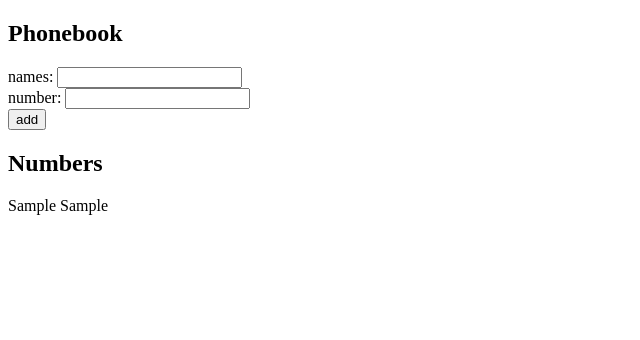
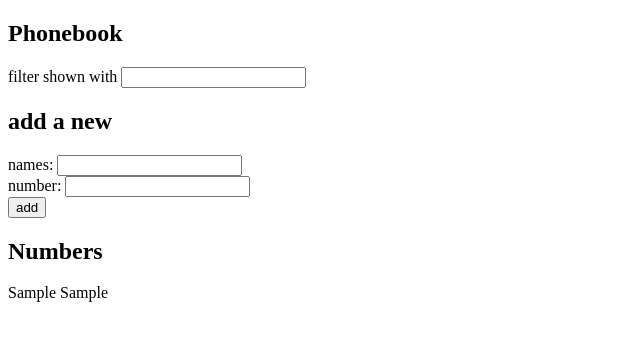
Before and after one commit to plalgiush/Communicating_with_server, a React (Create React App) app: page / in a window 1280 px wide. Both pictures are taken after typing "Sample", "Sample" into the empty fields and a click on the button "add". Shown: the top 340 px of the page, without its empty margins (0-640 px from the left). Built offline with nearby package versions, Linux system fonts and the light colour scheme.

Commit message:
final version the tasks 2.9-2.10

```diff
--- a/src/App.js
+++ b/src/App.js
@@ -1,59 +1,24 @@
 import { useState } from 'react'
-import Name from "./components/Name";
+import Persons from "./components/Persons";
+import PersonForm from "./components/PersonForm";
+import Filter from "./components/Filter";
 
 const App = () => {
     const [names, setName] = useState([])
     const [newName, setNewName] = useState('')
     const [newNumber, setNewNumber] = useState('')
-
-    const handleNameChange = (event) => {
-        setNewName(event.target.value)
-    }
-
-    const handleNumberChange = (event) => {
-        setNewNumber(event.target.value)
-    }
-
-    const addName = (event) => {
-        event.preventDefault()
-
-        const nameObject = {
-            name: newName,
-            phone: newNumber,
-            id: names.length + 1,
-        }
-
-        const readyName = names.find(name => newName === name.name);
-
-        if (readyName !== undefined) {
-            alert(`${newName} is already added to phonebook`)
-        } else {
-            setName(names.concat(nameObject))
-            setNewName('')
-            setNewNumber('')
-        }
-    }
-
-
+    const [filter, setFilter] = useState('')
 
     return (
         <div>
             <h2>Phonebook</h2>
-            <form onSubmit={addName}>
-                <div>
-                    <div>names: <input value={newName} onChange={handleNameChange} /></div>
-                    <div>number: <input value={newNumber} onChange={handleNumberChange} /></div>
-                </div>
-                <div>
-                    <button type="submit">add</button>
-                </div>
-            </form>
+            <Filter filter={filter} setFilter={setFilter}/>
+            <h2>add a new</h2>
+            <PersonForm names={names} newName={newName} newNumber={newNumber}
+                        setName={setName} setNewName={setNewName} setNewNumber={setNewNumber} />
+
             <h2>Numbers</h2>
-            <div>
-                {names.map(name =>
-                    <Name key={name.id} name={name} />
-                )}
-            </div>
+            <Persons names={names} filter={filter} />
         </div>
     )
 }
--- /dev/null
+++ b/src/components/Filter.jsx
@@ -0,0 +1,16 @@
+import React from 'react';
+
+const Filter = ({ filter, setFilter }) => {
+
+    const handleFilter = (event) => {
+        setFilter(event.target.value.toLowerCase())
+    }
+
+    return (
+        <div>
+            filter shown with <input value={filter} onChange={handleFilter} />
+        </div>
+    );
+};
+
+export default Filter;
--- a/src/components/Name.js
+++ /dev/null
@@ -1,9 +0,0 @@
-import React from 'react';
-
-const Name = ({ name }) => {
-    return (
-        <div>{name.name} {name.phone}</div>
-    );
-};
-
-export default Name;
--- /dev/null
+++ b/src/components/PersonForm.jsx
@@ -0,0 +1,46 @@
+import React from 'react';
+
+const PersonForm = ({names, newName, newNumber, setName, setNewName, setNewNumber}) => {
+
+    const handleNameChange = (event) => {
+        setNewName(event.target.value)
+    }
+
+    const handleNumberChange = (event) => {
+        setNewNumber(event.target.value)
+    }
+
+    const addName = (event) => {
+        event.preventDefault()
+
+        const nameObject = {
+            name: newName,
+            phone: newNumber,
+            id: names.length + 1,
+        }
+
+        const readyName = names.find(name => newName === name.name);
+
+        if (readyName !== undefined) {
+            alert(`${newName} is already added to phonebook`)
+        } else {
+            setName(names.concat(nameObject))
+            setNewName('')
+            setNewNumber('')
+        }
+    }
+
+    return (
+        <form onSubmit={addName}>
+            <div>
+                <div>names: <input value={newName} onChange={handleNameChange} /></div>
+                <div>number: <input value={newNumber} onChange={handleNumberChange} /></div>
+            </div>
+            <div>
+                <button type="submit">add</button>
+            </div>
+        </form>
+    );
+};
+
+export default PersonForm;
--- /dev/null
+++ b/src/components/Persons.jsx
@@ -0,0 +1,22 @@
+import React from 'react';
+
+const Persons = ({ names, filter }) => {
+
+    const filteredData = names.filter(person => {
+        if (filter === '') {
+            return person
+        } else {
+            return person.name.includes(filter)
+        }
+    })
+
+    return (
+        <div>
+            {filteredData.map(item => (
+                <div key={item.id}>{item.name} {item.phone}</div>
+            ))}
+        </div>
+    );
+};
+
+export default Persons;
```
